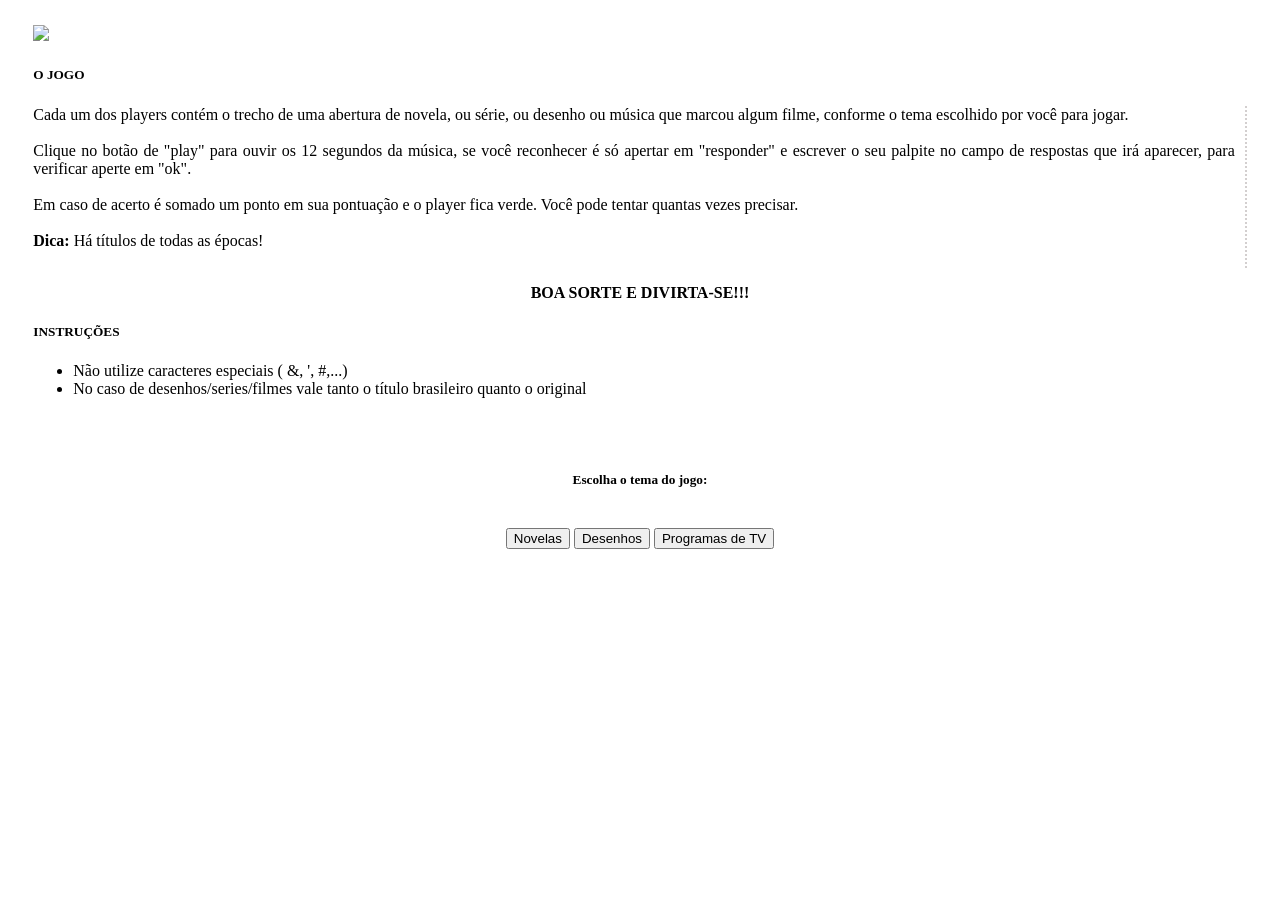
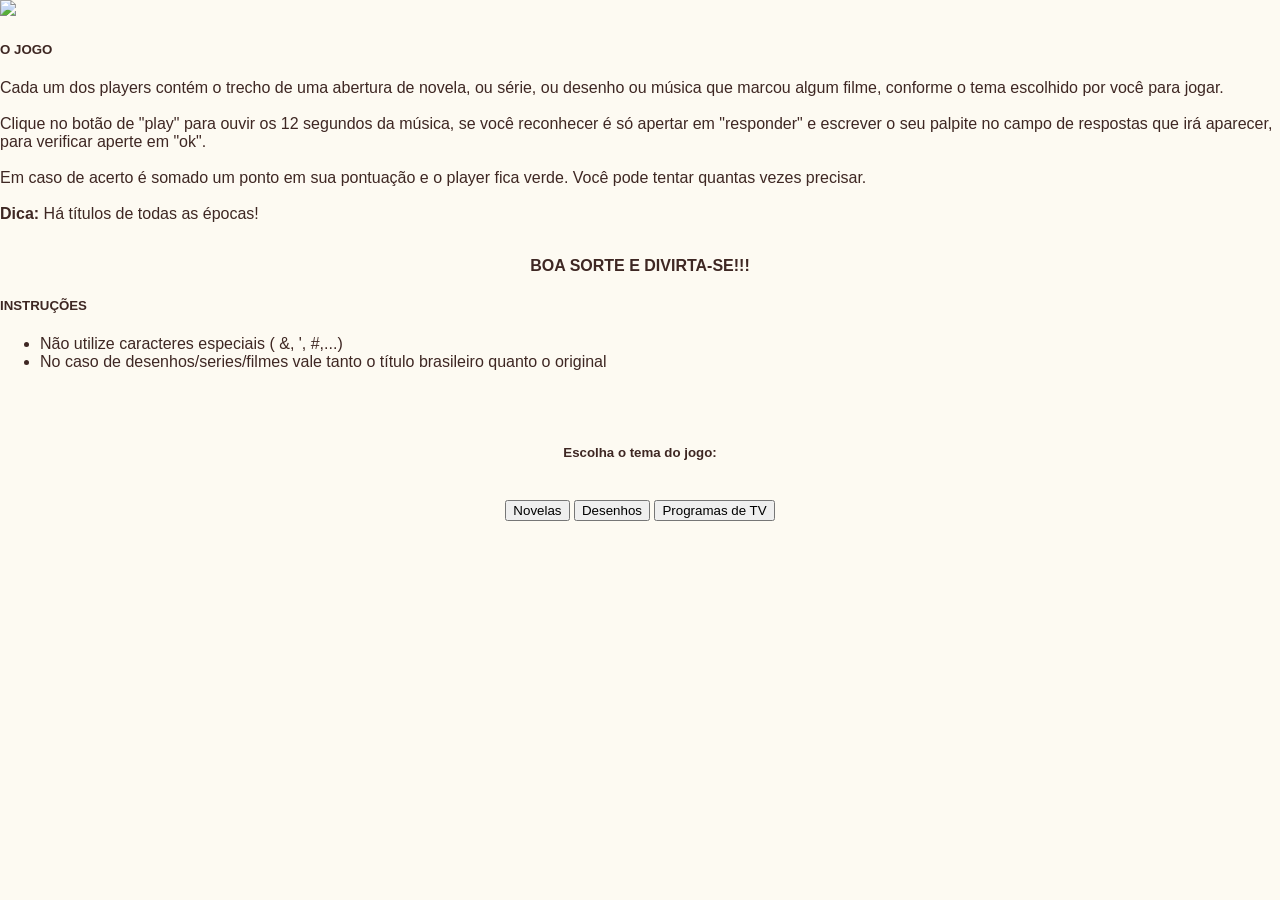

Melhorias visuais e verificação instantanea de resposta

--- a/style/estiloIndex.css
+++ b/style/estiloIndex.css
@@ -1,12 +1,183 @@
-.texto{
-    text-align: justify;
+/* ========================================================
+   ESTILO GLOBAL E PALETA COMFORT / PREMIUM
+   ======================================================== */
+:root {
+    --bg-creme: #fdfaf2;
+    --texto-escuro: #3e2723;
+    --borda-suame: #ebdcb9;
+    
+    /* Cores dos cards de temas */
+    --c-novela: #fbc4c4;
+    --c-novela-hover: #d62828;
+    --c-desenho: #ffe599;
+    --c-desenho-hover: #ffb703;
+    --c-tv: #e1bee7;
+    --c-tv-hover: #7209b7;
+    --c-filme: #ffccbc;
+    --c-filme-hover: #bc1823;
 }
 
-.paragrafo{
-    border-right: 2px dotted rgba(167, 160, 160, 0.5);
-    padding-right: 10px;
+body {
+    margin: 0;
+    padding: 0;
+    background-color: var(--bg-creme);
+    color: var(--texto-escuro);
+    font-family: 'Segoe UI', Tahoma, Geneva, Verdana, sans-serif;
+    min-height: 100vh;
+    display: flex;
+    justify-content: center;
 }
 
-.principal{
-    margin: 2%;
+.main-container {
+    max-width: 1100px;
+    width: 100%;
+    padding: 40px 20px;
+    box-sizing: border-box;
+}
+
+/* LOGO PRINCIPAL */
+.logo-container {
+    text-align: center;
+    margin-bottom: 40px;
+}
+
+.logo-text {
+    font-size: 54px;
+    font-weight: 900;
+    letter-spacing: 4px;
+    color: #ebd090;
+    text-shadow: 2px 2px 0px var(--texto-escuro);
+    margin: 0;
+}
+
+/* SEÇÃO DE INFOS / INSTRUÇÕES (Duas colunas simétricas) */
+.info-section {
+    display: grid;
+    grid-template-columns: 1fr 1fr;
+    gap: 30px;
+    margin-bottom: 50px;
+}
+
+.info-card {
+    background: #ffffff;
+    border: 2px solid var(--borda-suame);
+    border-radius: 16px;
+    padding: 25px;
+    box-shadow: 0 4px 10px rgba(62, 39, 35, 0.04);
+}
+
+.info-card h2 {
+    margin-top: 0;
+    font-size: 20px;
+    font-weight: 800;
+    border-bottom: 2px solid var(--borda-suame);
+    padding-bottom: 8px;
+    letter-spacing: 1px;
+}
+
+.info-card p {
+    line-height: 1.6;
+    font-size: 14px;
+    margin-bottom: 12px;
+}
+
+.info-card ul {
+    padding-left: 20px;
+    line-height: 1.8;
+    font-size: 14px;
+}
+
+/* Caixa de Dica */
+.tip-box {
+    background-color: #e3f2fd;
+    color: #0d47a1;
+    border-radius: 10px;
+    padding: 12px;
+    font-size: 13px;
+    margin-top: 15px;
+}
+
+/* MENU DE SELEÇÃO DOS TEMAS */
+.menu-section {
+    text-align: center;
+}
+
+.menu-title {
+    font-size: 22px;
+    font-weight: 800;
+    margin-bottom: 30px;
+    letter-spacing: 1px;
+}
+
+/* Grid de Botões (4 Colunas) */
+.button-grid {
+    display: grid;
+    grid-template-columns: repeat(4, 1fr);
+    gap: 20px;
+}
+
+/* Os Cards Interativos */
+.menu-card {
+    background: #ffffff;
+    border: 2px solid var(--borda-suame);
+    border-radius: 16px;
+    padding: 25px 15px;
+    text-decoration: none;
+    color: var(--texto-escuro);
+    transition: all 0.25s ease-in-out;
+    box-shadow: 0 4px 8px rgba(0,0,0,0.03);
+    display: flex;
+    flex-direction: column;
+    align-items: center;
+}
+
+.card-icon {
+    font-size: 32px;
+    margin-bottom: 12px;
+    transition: transform 0.2s;
+}
+
+.menu-card h3 {
+    margin: 0 0 8px 0;
+    font-size: 18px;
+    font-weight: 800;
+}
+
+.menu-card p {
+    margin: 0;
+    font-size: 12px;
+    opacity: 0.7;
+    line-height: 1.4;
+}
+
+/* Efeito de Hover Personalizado para cada Tema */
+.menu-card:hover {
+    transform: translateY(-5px);
+    box-shadow: 0 10px 20px rgba(62, 39, 35, 0.12);
+}
+.menu-card:hover .card-icon {
+    transform: scale(1.15);
+}
+
+.card-novelas:hover { background-color: var(--c-novela) !important; border-color: var(--c-novela-hover) !important; }
+.card-desenhos:hover { background-color: var(--c-desenho) !important; border-color: var(--c-desenho-hover) !important; }
+.card-tv:hover { background-color: var(--c-tv) !important; border-color: var(--c-tv-hover) !important; }
+.card-filmes:hover { background-color: var(--c-filme) !important; border-color: var(--c-filme-hover) !important; }
+
+/* RODAPÉ */
+.footer {
+    text-align: center;
+    margin-top: 60px;
+    font-weight: 900;
+    font-size: 15px;
+    letter-spacing: 1px;
+}
+
+/* Responsividade */
+@media (max-width: 850px) {
+    .info-section { grid-template-columns: 1fr; }
+    .button-grid { grid-template-columns: repeat(2, 1fr); }
+}
+@media (max-width: 480px) {
+    .button-grid { grid-template-columns: 1fr; }
 }
